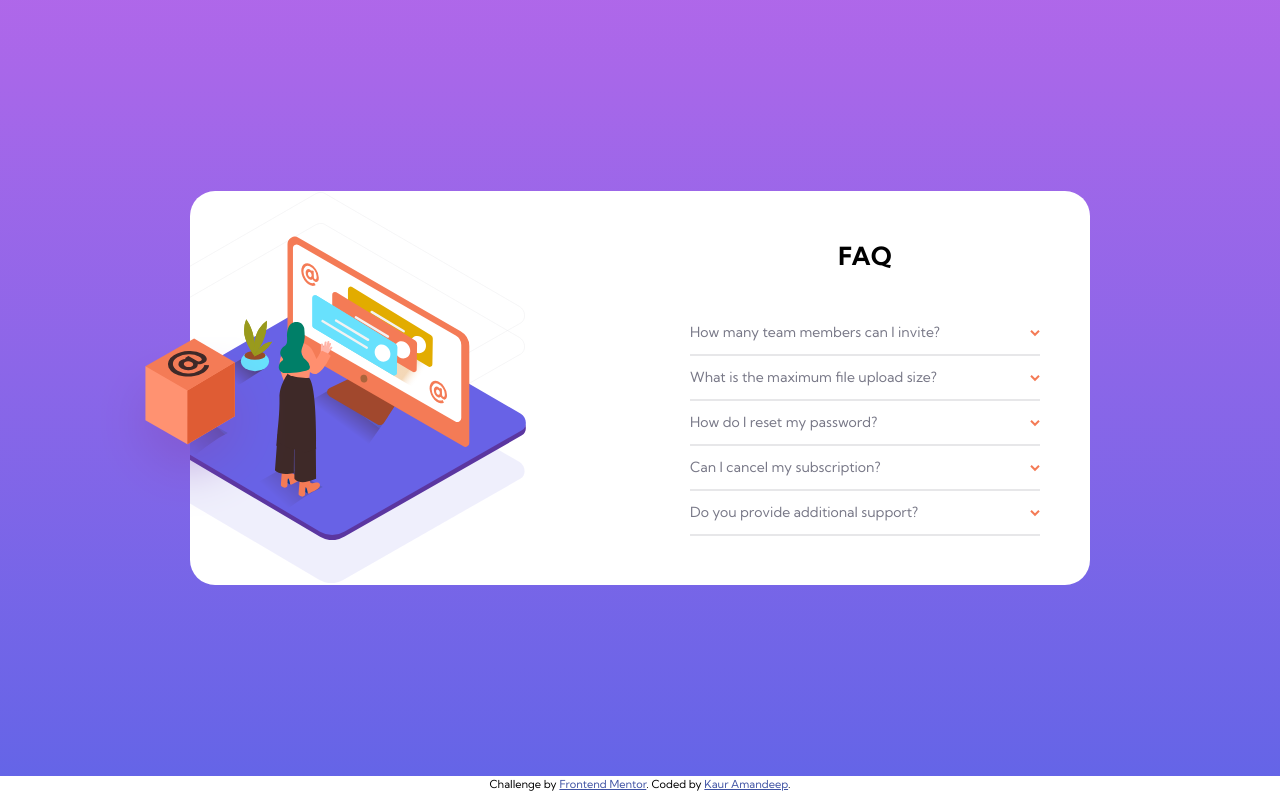
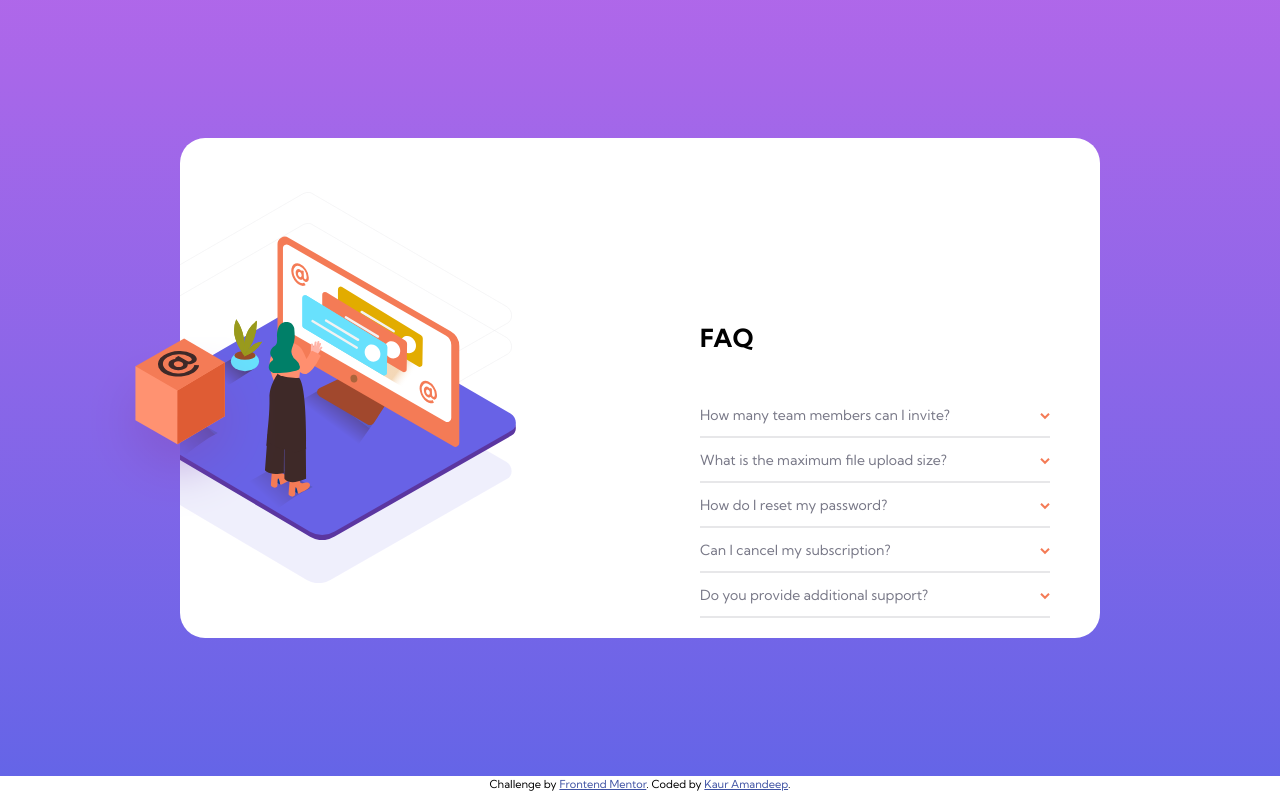
Before and after one commit to Amandeep715/Faq-accordion-card, a plain HTML site: page index.html in a window 1280 px wide. Drawn offline with Linux system fonts and the light colour scheme.

Commit message:
Fix-height-and-width-of-container-and-card

```diff
--- a/style.css
+++ b/style.css
@@ -19,6 +19,9 @@
     padding: 0;
     box-sizing: border-box;
 }
+html {
+    font-size: 100%;
+}
 body {
     font-family: 'Kumbh Sans', sans-serif;
     font-size: 12px;
@@ -26,8 +29,7 @@ body {
 }
 .container {
     background-image: linear-gradient(180deg, var(--soft-violet), var(--soft-blue));
-    width: 100vw;
-    height: 97vh;
+    min-height: 97vh;
     display: flex;
     align-items: center;
     justify-content: center;
@@ -114,7 +116,8 @@ body {
         margin: 100px 50px;
         padding: 45px 50px 45px 0;
         width: 100%;
-        max-width: 900px;
+        max-width: 920px;
+        height: 500px;
         background-image: url("images/bg-pattern-desktop.svg");
         background-repeat: no-repeat;
         background-size: 400px;
@@ -143,8 +146,11 @@ body {
     .card-mob-img {
         display: none;
     }
+    .card-title {
+        text-align: left;
+    }
     .card-content {
-        margin-top: 0;
+        margin-top: auto 0;
         width: 350px;
     }
 }
```
